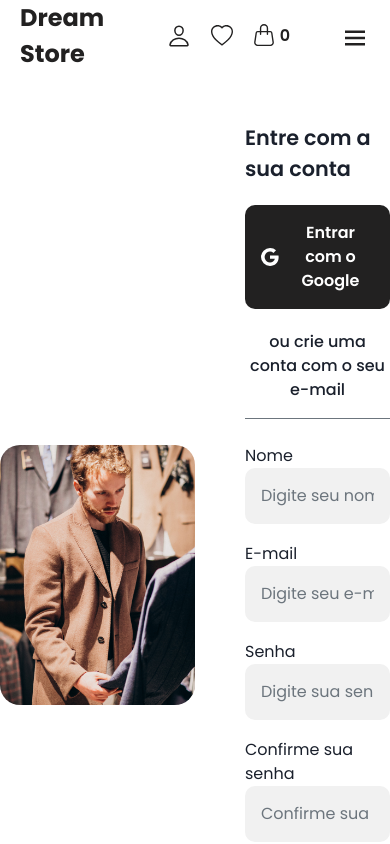
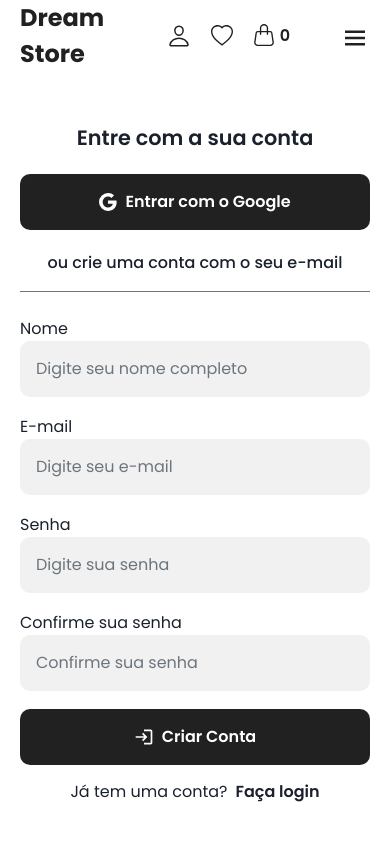
Before and after one commit to kasilianaoliveira/ecommerce, a React (Create React App) app: page /cadastro in a window 390 px wide. Shown: the top 844 px of the page. Built offline with nearby package versions, Linux system fonts and the light colour scheme; no server answers; the database is empty.

Commit message:
Feat: Add form responsiveness

```diff
--- a/src/components/ImgeContainer/image.ts
+++ b/src/components/ImgeContainer/image.ts
@@ -7,4 +7,9 @@ export const ImageContent = styled.img`
     border-radius: 20px;
     object-fit: cover;
 
+
+    @media (max-width: 650px) {
+    display: none;
+  }
+
 `;
--- a/src/pages/Login/login.ts
+++ b/src/pages/Login/login.ts
@@ -57,6 +57,11 @@ export const LoginContentForm = styled.div`
 
    gap: 10px;
 
+   @media (max-width: 650px) {
+      width: 100%;
+      padding: 0 20px;
+   }
+
 `;
 
 export const LoginInputContainer = styled.div`
--- a/src/pages/Register/register.ts
+++ b/src/pages/Register/register.ts
@@ -50,13 +50,18 @@ export const RegisterSubtitle = styled.p`
 
 export const RegisterContentForm = styled.div`
   width: 50%;
-  /* max-height: 600px; */
   display: flex;
   flex-direction: column;
   align-items: center;
   justify-content: center;
 
    gap: 5px;
+
+
+   @media (max-width: 650px) {
+      width: 100%;
+      padding: 0 20px;
+   }
 
 `;
 
```
